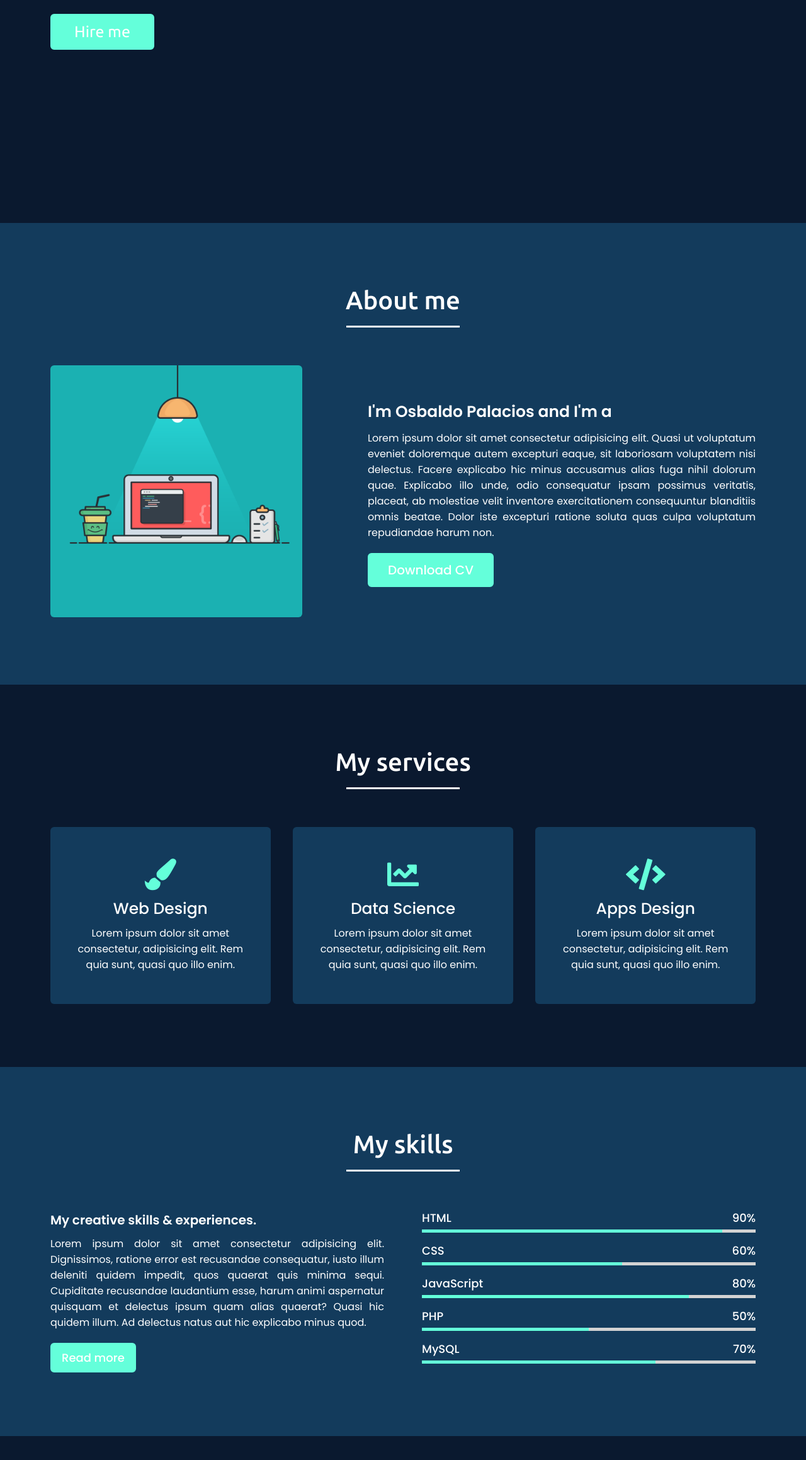
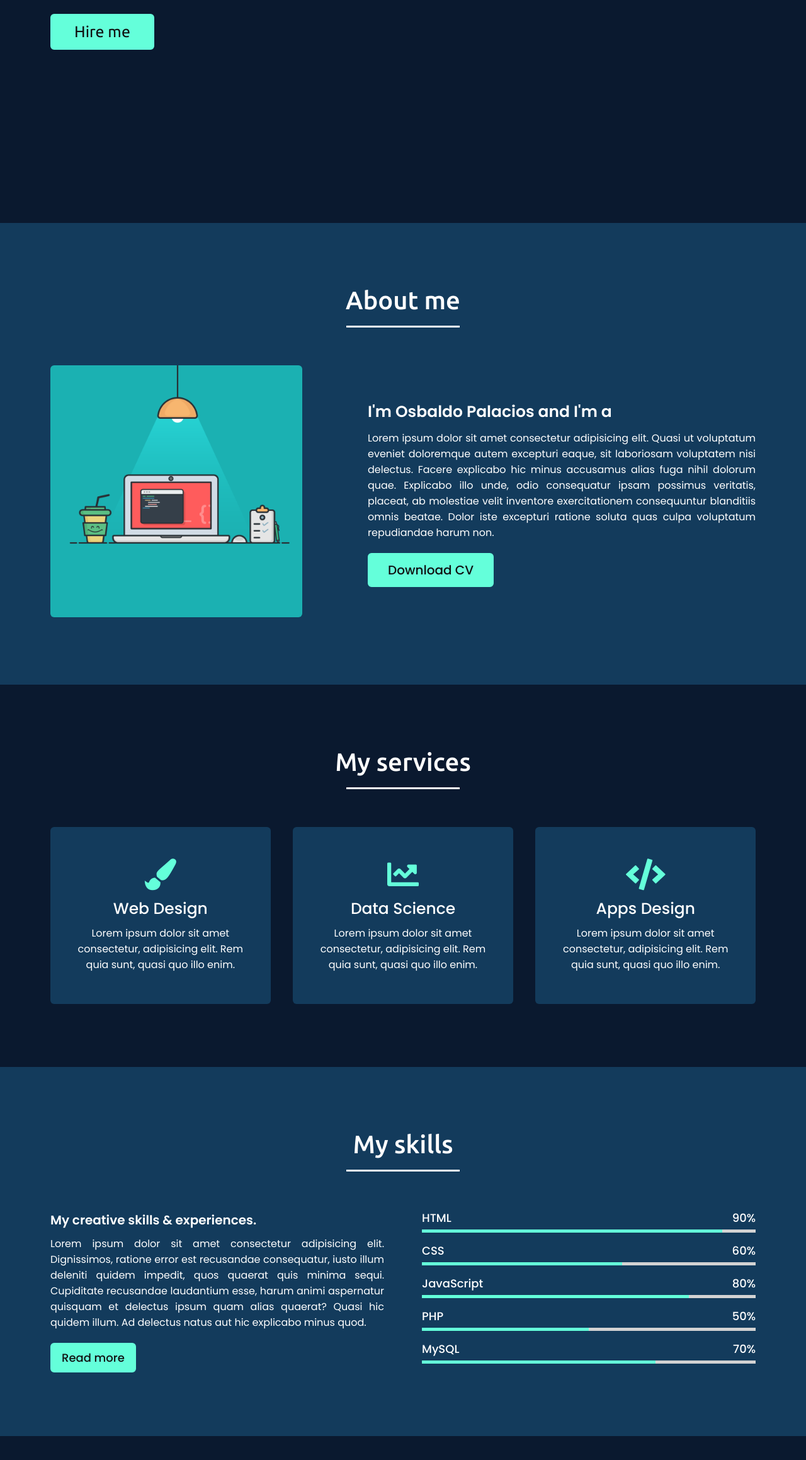
Before and after one commit to osbaldoisaias/Portfolio, a plain HTML site: page index.html in a window 1280 px wide. Shown: the part 446-2764 px from the top of the page at 63% size. Drawn offline with nearby package versions, Linux system fonts and the light colour scheme.

Commit message:
Cambio de color a referencias

```diff
--- a/assets/styles/style.css
+++ b/assets/styles/style.css
@@ -200,7 +200,7 @@ section .title::after{
 .home .home-content a{
     display: inline-block;
     background: #64ffda;
-    color: #fff;
+    color: #111;
     font-size: 25px;
     padding: 12px 36px;
     margin-top: 20px;
@@ -250,7 +250,7 @@ section .title::after{
 .about .about-content .right a{
     display: inline-block;
     background: #64ffda;
-    color: #fff;
+    color: #111;
     font-size: 20px;
     font-weight: 500;
     padding: 10px 30px;
@@ -337,7 +337,7 @@ section .title::after{
 .skills .skills-content .left a{
     display: inline-block;
     background: #64ffda;
-    color: #fff;
+    color: #111;
     font-size: 18px;
     font-weight: 500;
     padding: 8px 16px;
@@ -476,7 +476,7 @@ section .title::after{
   align-items: center;
 }
 .right form .button-area button{
-  color: #fff;
+  color: #111;
   display: block;
   width: 160px!important;
   height: 45px;
```
